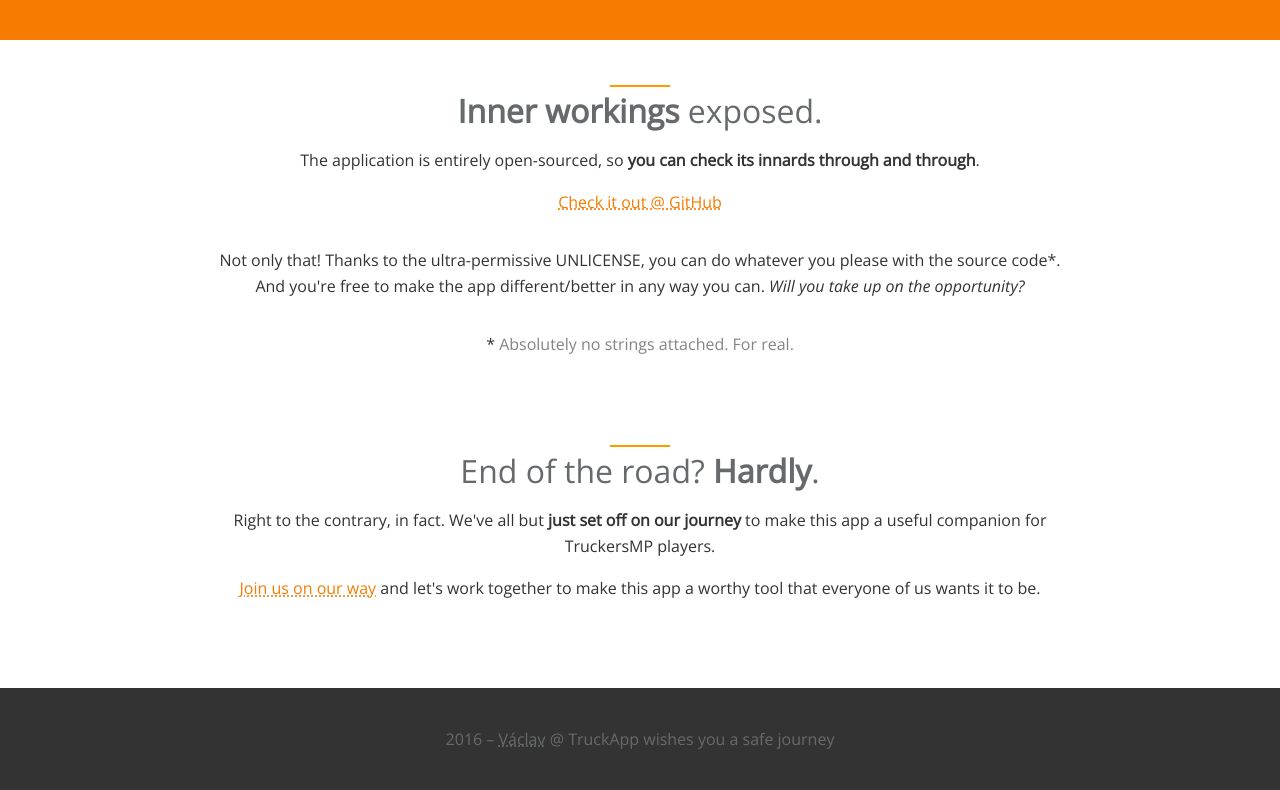
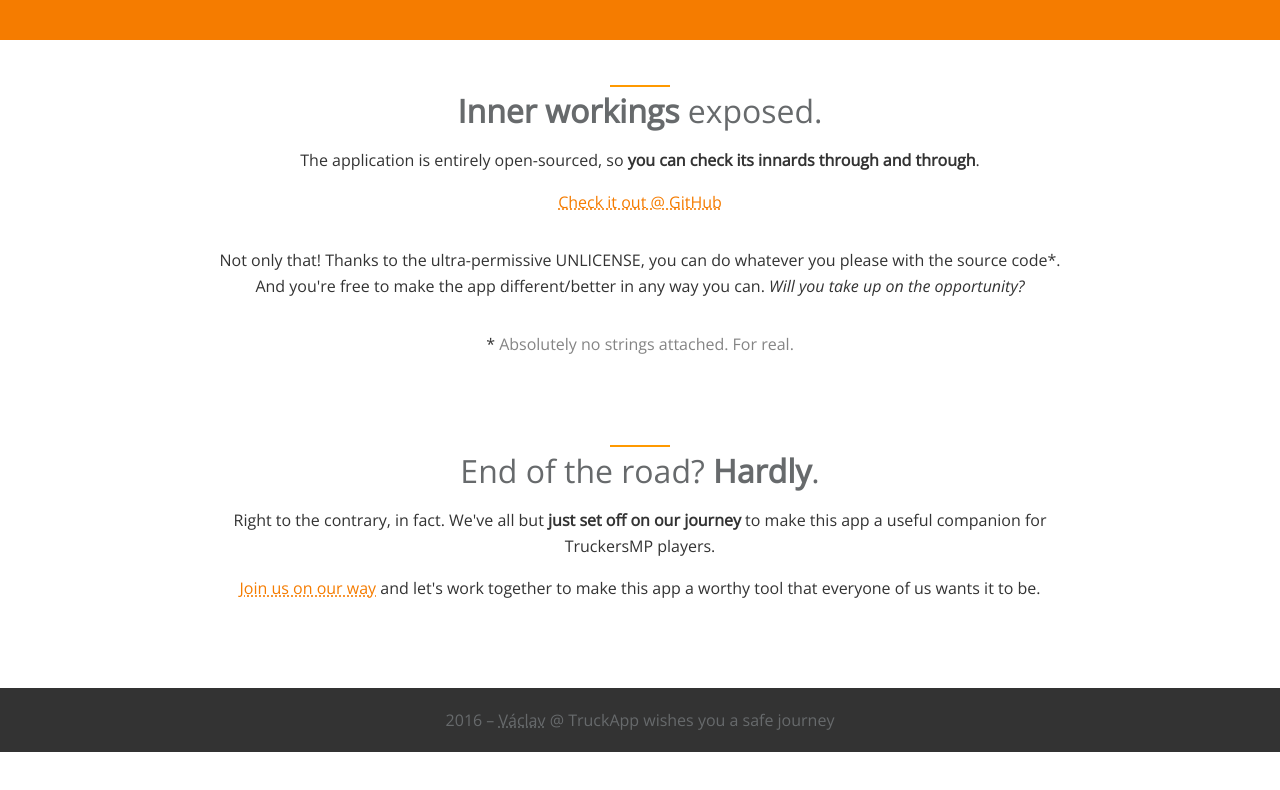
Before and after one commit to TruckApp-Website/TruckApp-Website.github.io, a plain HTML site: page index.html in a window 1280 px wide. Shown: the part 1833-2623 px from the top of the page. After the commit the page ends 2585 px from the top, so only its background shows below. Drawn offline with nearby package versions, Linux system fonts and the light colour scheme.

Commit message:
– footer fix for small screens

```diff
--- a/css/main.css
+++ b/css/main.css
@@ -212,6 +212,7 @@ header .container:after {
   clear: both;
 }
 footer {
+  text-align: center;
   background: #333;
   padding: 1.5rem 0;
 }
@@ -231,8 +232,7 @@ footer a {
     padding: 2rem;
   }
 }
-section,
-footer {
+section {
   text-align: center;
   padding: 2.7rem 0;
 }
```
